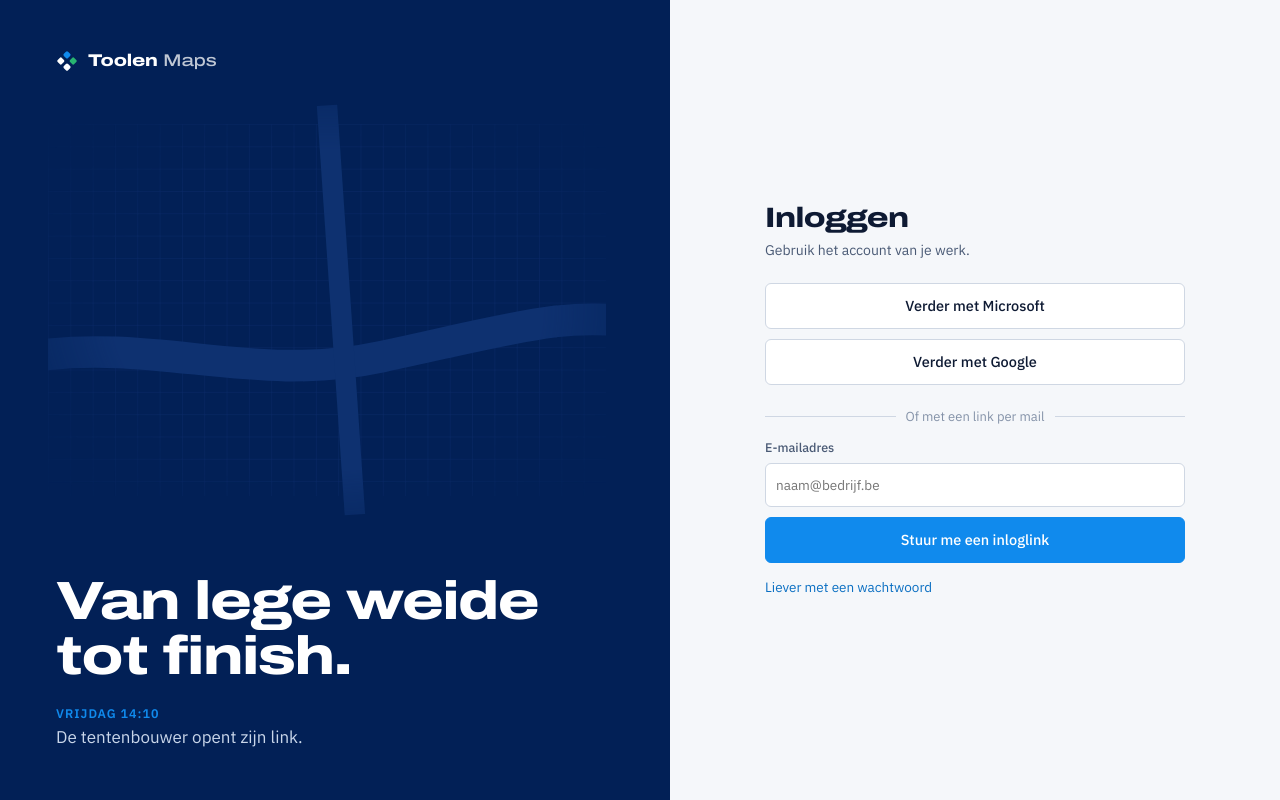
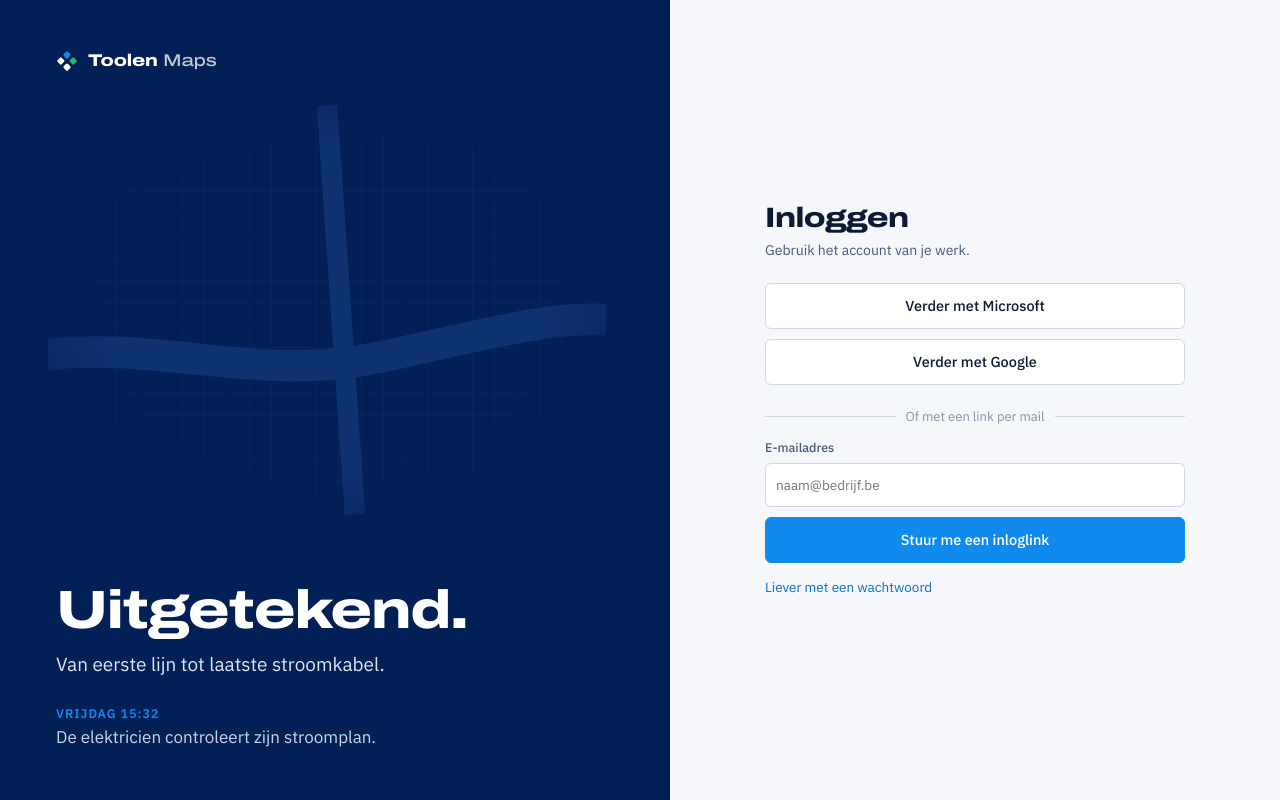
Before and after one commit to brechttoelen/toolen, a Next.js app: page /login in a window 1280 px wide. Built offline with nearby package versions, Linux system fonts and the light colour scheme; no server answers.

Commit message:
Inlogpagina: slagzin Uitgetekend., ondertitel en nieuwe momenten

```diff
--- a/app/toolen.css
+++ b/app/toolen.css
@@ -172,6 +172,7 @@ select.t-veld { padding-right: 6px; }
 .t-scene text { font: 600 12px var(--font-sans), sans-serif; }
 .t-sc-maat text { fill: #DCE6F5; font-weight: 500; }
 .t-inlog-titel { color: #fff !important; font-size: clamp(34px, 4.2vw, 58px) !important; line-height: 1.02 !important; letter-spacing: -0.025em; margin-top: auto !important; }
+.t-inlog-onder { margin: -8px 0 6px; font-size: 19px; color: #DCE6F5; }
 .t-momenten { position: relative; height: 48px; }
 .t-moment { position: absolute; inset: 0; margin: 0; display: flex; flex-direction: column; gap: 2px; font-size: 17px; color: #C9D6EA; opacity: 0; animation: t-moment 16s infinite; }
 .t-moment b { font-size: 12.5px; font-weight: 600; letter-spacing: .08em; text-transform: uppercase; color: #108AED; }
--- a/components/Inlogkader.tsx
+++ b/components/Inlogkader.tsx
@@ -2,9 +2,9 @@ import { ToolenWoordmerk } from "./ToolenLogo";
 
 // Momenten uit een eventweek, wisselend onder de titel.
 const MOMENTEN = [
-  ["Woensdag 06:00", "De hekken staan waar het plan zegt."],
   ["Vrijdag 14:10", "De tentenbouwer opent zijn link."],
-  ["Zaterdag 09:30", "Elke kast stroom, elke kabel op maat."],
+  ["Vrijdag 15:32", "De elektricien controleert zijn stroomplan."],
+  ["Zaterdag 07:45", "De eerste ploeg bouwt volgens plan."],
   ["Zondag 15:42", "De renners komen binnen."],
 ];
 
@@ -43,7 +43,8 @@ export default function Inlogkader({ titel, children }: { titel?: string; childr
       <section className="t-inlog-merk" aria-label="Toolen Maps">
         <ToolenWoordmerk op="navy" product="maps" />
         <PlanScene />
-        <h1 className="t-titel t-inlog-titel">{titel || <>Van lege weide<br />tot finish.</>}</h1>
+        <h1 className="t-titel t-inlog-titel">{titel || "Uitgetekend."}</h1>
+        {!titel && <p className="t-inlog-onder">Van eerste lijn tot laatste stroomkabel.</p>}
         <div className="t-momenten" aria-live="off">
           {MOMENTEN.map(([wanneer, wat], i) => (
             <p key={wanneer} className="t-moment" style={{ animationDelay: `${i * 4}s` }}><b>{wanneer}</b>{wat}</p>
```
